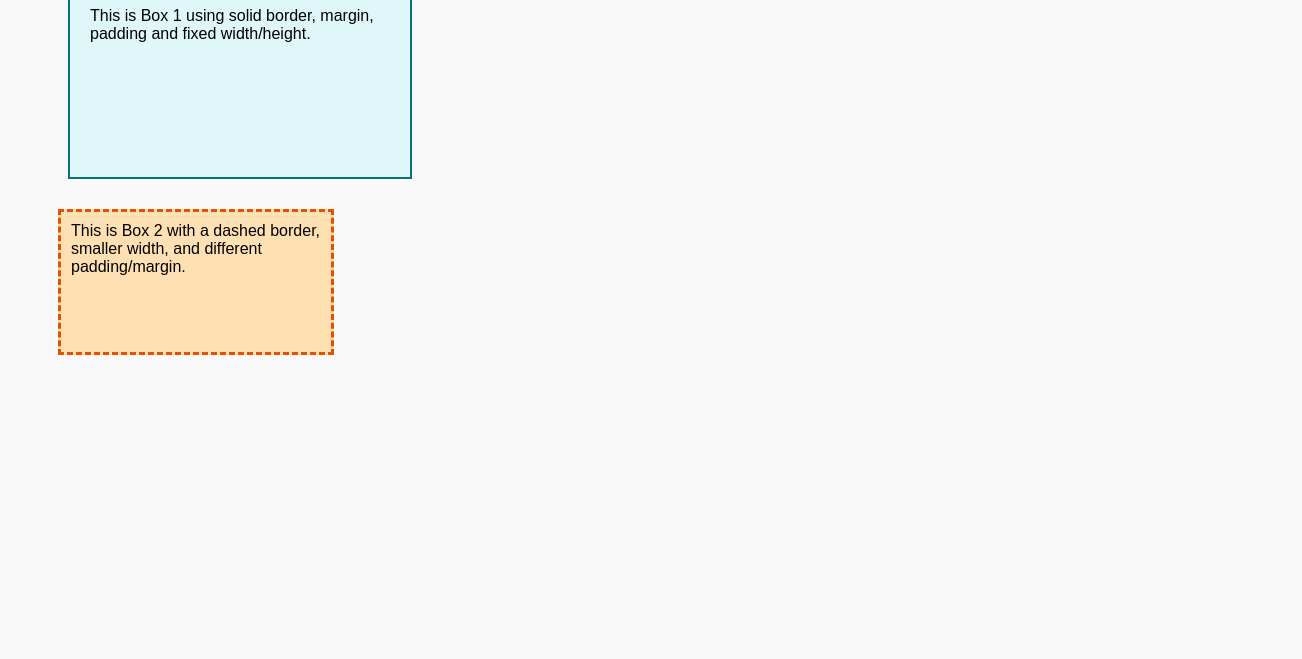
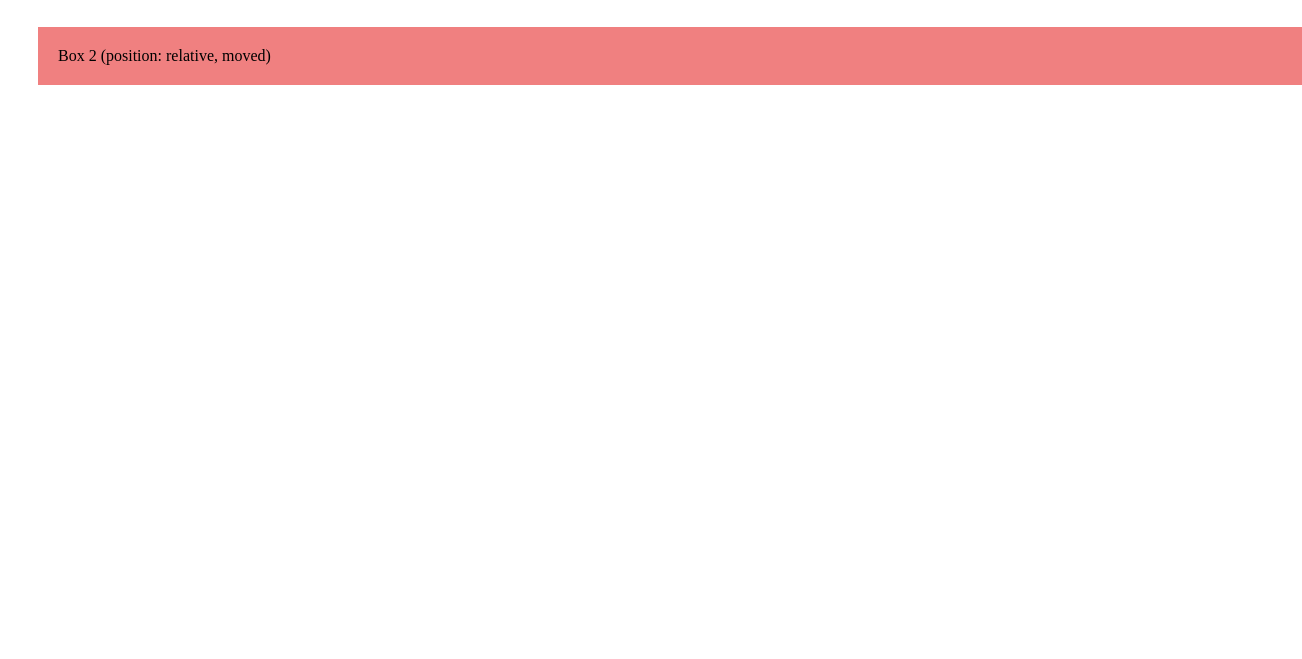
Before and after one commit to 10108943/test-repo, a plain HTML site: page index.html in a window 1280 px wide. Shown: the part 141-800 px from the top of the page, 1302 px wide, since content can reach past the window. Drawn offline with Linux system fonts and the light colour scheme.

Commit message:
Update index.html

```diff
--- a/index.html
+++ b/index.html
@@ -1,44 +1,37 @@
 <!DOCTYPE html>
 <html>
 <head>
-  <title>Class 10 - CSS Box Model</title>
+  <title>Class 11 - Display, Position & Visibility</title>
   <style>
-    body {
-      background-color: #f9f9f9;
-      font-family: Arial, sans-serif;
-      padding: 30px;
-    }
-
-    .box {
-      background-color: #e0f7fa;
-      border: 2px solid #00796b;
+    .box1 {
+      background-color: lightgreen;
       padding: 20px;
-      margin: 30px;
-      width: 300px;
-      height: 150px;
+      margin-bottom: 10px;
+      display: inline-block;
     }
 
     .box2 {
-      background-color: #ffe0b2;
-      border: 3px dashed #e65100;
-      padding: 10px;
-      margin: 20px;
-      width: 250px;
-      height: 120px;
+      background-color: lightcoral;
+      padding: 20px;
+      position: relative;
+      top: 20px;
+      left: 30px;
+    }
+
+    .box3 {
+      background-color: lightblue;
+      padding: 20px;
+      visibility: hidden;
     }
   </style>
 </head>
 <body>
 
-  <h1>CSS Box Model Example</h1>
+  <h1>CSS Display, Position & Visibility</h1>
 
-  <div class="box">
-    This is Box 1 using solid border, margin, padding and fixed width/height.
-  </div>
-
-  <div class="box2">
-    This is Box 2 with a dashed border, smaller width, and different padding/margin.
-  </div>
+  <div class="box1">Box 1 (display: inline-block)</div>
+  <div class="box2">Box 2 (position: relative, moved)</div>
+  <div class="box3">Box 3 (visibility: hidden)</div>
 
 </body>
 </html>
```
